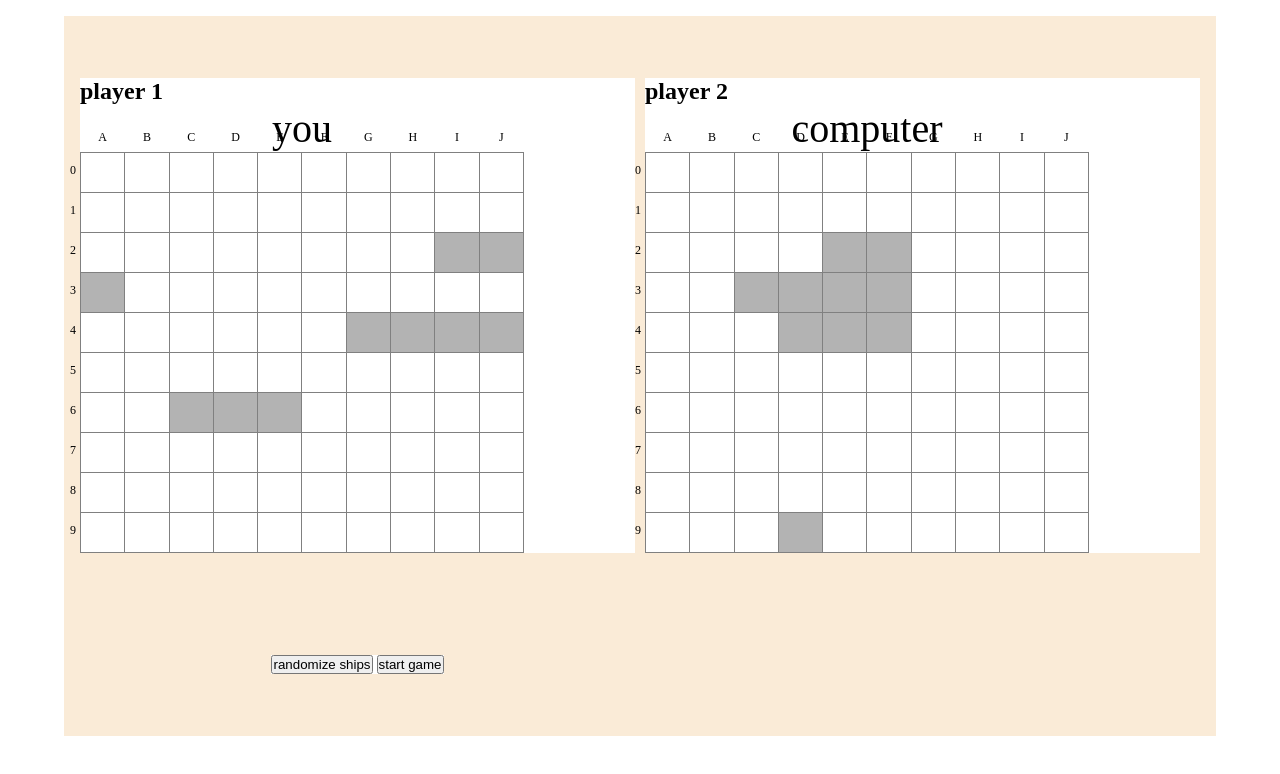
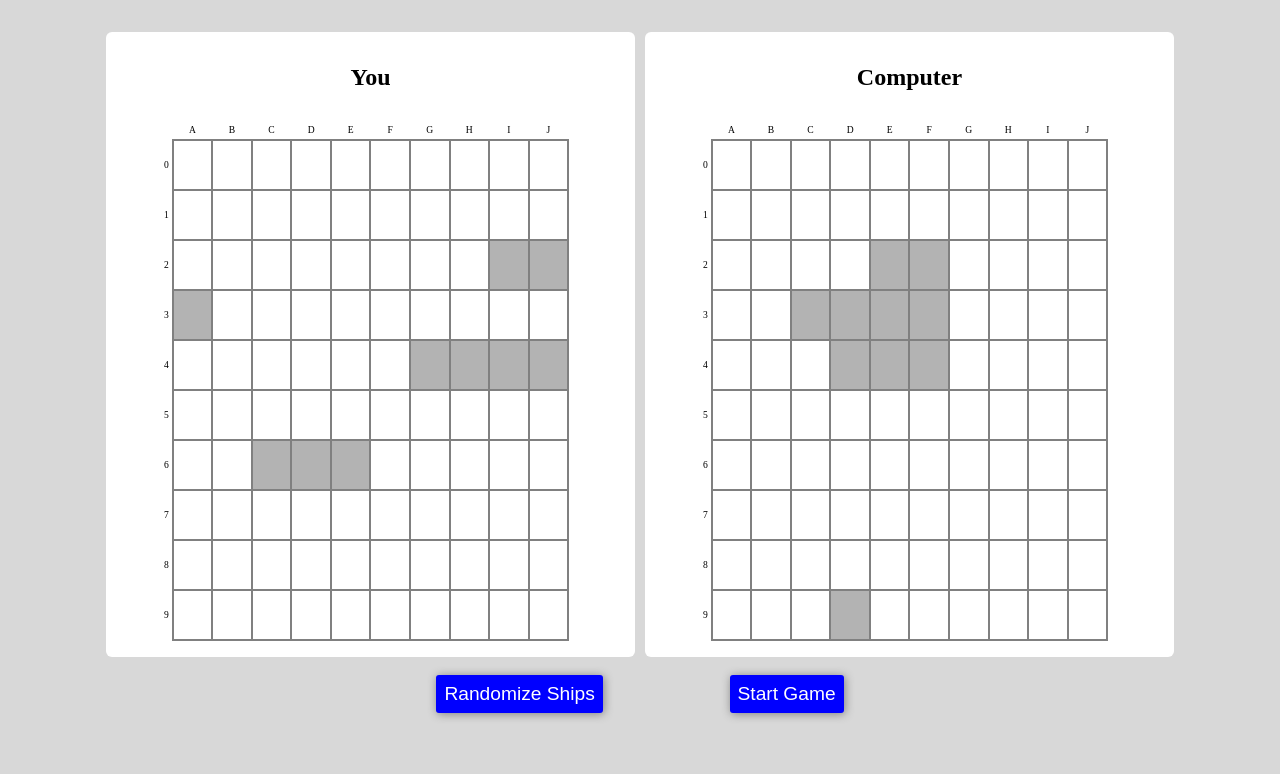
Before and after one commit to Salwa-mansour/BattleshipGame, a website built with webpack: page src/index.html in a window 1280 px wide. Built offline with nearby package versions, Linux system fonts and the light colour scheme; a web font is replaced by a local one.

Commit message:
winning css dailog done ,restart done

```diff
--- a/src/domController.js
+++ b/src/domController.js
@@ -7,21 +7,23 @@
 import player from './player'
 import Gameboard from './gameBoard';
 
-let you
-let computer
-let startGame = false
+let you;
+let computer ;
+let winner;
+let startGame ;
 let computerTurn = false;
-const yourBoard = document.querySelector('.player-1 tbody')
+const yourBoard = document.querySelector('.player-1 tbody');
 const computerBoard = document.querySelector('.player-2 tbody');
 const randomShipsBtn = document.querySelector('.random-btn');
-const startBtn = document.querySelector('.start-btn')
+const startBtn = document.querySelector('.start-btn');
 
 function generateBoard(domTable,coords){
    const html = coords.map((row)=>{
         return`
         <tr>
             ${row.rowItems.map(coord=>{
-                return `<td data-row="${coord.x}" data-col="${coord.y}" ></td>`;
+                return `<td data-row="${coord.x}" data-col="${coord.y}" >
+                        </td>`;
 
             }).join('')
              }
@@ -31,8 +33,12 @@ function generateBoard(domTable,coords){
    domTable.innerHTML = html;
 }
 function gameSetUp(){
+    startGame = true;
     you = new player('you');
     computer = new player('computer');
+
+    setRandomShips(you);
+    setRandomShips(computer);
 
     generateBoard(
      document.querySelector('.player-1 tbody'),
@@ -42,13 +48,8 @@ function gameSetUp(){
      document.querySelector('.player-2 tbody'),
      computer.gameBoard.grid
     );
-
-
-   setRandomShips(you);
-   setRandomShips(computer);
    renderBoardShips(you,document.querySelector('.player-1 tbody'))
    renderBoardShips(computer,document.querySelector('.player-2 tbody'))
-   console.table(computer.gameBoard.getFullCoords())
 
 }
 
@@ -64,7 +65,7 @@ function sendHit(domTarget,coord){
 
     displayHitOnBoard(targetPlayer,coord,domTarget);
     if(targetPlayer.gameBoard.gameOver()){
-        const winner = computerTurn ? computer : you ;
+         winner = computerTurn ? computer : you ;
         overGame(winner.name)
     }
     computerTurn = !computerTurn;
@@ -73,12 +74,10 @@ function displayHitOnBoard(targetPlayer,coord,domTarget){
         if(targetPlayer.gameBoard.grid[coord.x].rowItems[coord.y].gotHit &&
            targetPlayer.gameBoard.grid[coord.x].rowItems[coord.y].full ){
              //display hit
-             console.log(targetPlayer.gameBoard.grid[coord.x].rowItems[coord.y]);
-             domTarget.innerText ="x";
+           domTarget.innerText ="x";
            }else if(targetPlayer.gameBoard.grid[coord.x].rowItems[coord.y].gotHit &&
                     !targetPlayer.gameBoard.grid[coord.x].rowItems[coord.y].full){
              //display miss
-             console.log(targetPlayer.gameBoard.grid[coord.x].rowItems[coord.y]);
              domTarget.innerText="o";
            }
 }
@@ -86,7 +85,6 @@ function computerHit(){
     //target you board
     // set random attack that is not repeated
     const attackCoords = you.randomAttak();
-
     const attackedDomItem = yourBoard.querySelector(`td[data-row="${attackCoords.x}"][data-col="${attackCoords.y}"]`);
     if(!attackedDomItem.dataset.gotHit){
         sendHit(attackedDomItem,attackCoords);
@@ -95,19 +93,27 @@ function computerHit(){
     }
 }
 function overGame(winner){
-    confirm(`${winner} is the Winner !`)
+    // confirm(`${winner} is the Winner !`)
+    const dialog = document.querySelector(".show-winner");
+    const okbtn = dialog.querySelector('.ok-btn');
+    dialog.querySelector('p').innerHTML = `${winner} is the Winner !`;
+    startBtn.innerText = 'Resetart Game';
+    dialog.show() // Opens a non-modal dialog
+    okbtn.addEventListener('click',()=>{
+        dialog.close();
+
+    })
     startGame = false;
-    gameSetUp();
+
+  //  gameReset()
 }
 function setRandomShips(player){
     player.generateRandomShips();
 }
 function renderBoardShips(player,board){
-    player.gameBoard.ships.forEach(ship=>{
-       for(const coord of ship.coords) {
+    player.gameBoard.getFullCoords().forEach(coord=>{
             board.querySelector(` td[data-row="${coord.x}"][data-col="${coord.y}"]`).dataset.full = true;
-        }
-    })
+    });
 }
 function boardReset(board){
    const targets = board.querySelectorAll('td[data-full="true"]')
@@ -116,7 +122,7 @@ function boardReset(board){
    })
 }
 function gameReset(){
-
+    window.location.reload();
 }
 
 
@@ -143,6 +149,9 @@ randomShipsBtn.addEventListener('click',()=>{
 startBtn.addEventListener('click',()=>{
     if(startGame) return;
     startGame = true;
+    if(winner){
+        gameReset();
+    }
 })
 export {
     gameSetUp,
--- a/src/gameBoard.js
+++ b/src/gameBoard.js
@@ -58,8 +58,9 @@ class Gameboard {
     }
 
     fillingCoords(newCoords){
+
         newCoords.forEach((newCoord)=>{
-          (this.grid[newCoord.x].rowItems[newCoord.y])['full'] = true;
+          this.grid[newCoord.x].rowItems[newCoord.y].full = true;
         //   console.log(this.grid[newCoord.x].rowItems[newCoord.y])
         })
 
@@ -100,10 +101,8 @@ class Gameboard {
        return fullCoordsArr;
   }
   gameOver(ships = this.ships){
-
      //Gameboards should be able to report whether or not all of their ships have been sunk.
-     return ships.every((ship)=> ship.isSunk())
-
+     return ships.every((ship)=> ship.isSunk());
   }
 }
 // const g= new Gameboard();
--- a/src/index.html
+++ b/src/index.html
@@ -10,9 +10,8 @@
     <div class="page">
         <div class="game-container">
             <section class="player-eara player-1">
-                <h1 contenteditable="true" >player 1</h1>
+                <h1 contenteditable="true" >you</h1>
                 <table>
-                    <caption>you</caption>
 
                     <tbody>
 
@@ -20,9 +19,9 @@
                 </table>
             </section>
             <section class="player-eara player-2">
-                <h1 contenteditable="true" >player 2</h1>
+                <h1 contenteditable="true" >computer</h1>
                 <table>
-                    <caption>computer</caption>
+
                                <tbody>
 
                     </tbody>
@@ -32,6 +31,13 @@
                 <button class="random-btn" >randomize ships</button>
                 <button class="start-btn" >start game</button>
             </section>
+            <dialog class="show-winner">
+                <div>
+                    <p></p>
+                    <button class="ok-btn" >ok</button>
+                </div>
+
+              </dialog>
         </div>
     </div>
 </body>
--- a/src/style.css
+++ b/src/style.css
@@ -1,25 +1,32 @@
+@import url('https://fonts.googleapis.com/css2?family=Roboto:ital,wght@0,100;0,300;0,400;0,500;0,700;0,900;1,100;1,300;1,400;1,500;1,700;1,900&family=Rouge+Script&display=swap');
 *,*::after,*::before{
     padding: 0;
     margin: 0;
     box-sizing: border-box;
 }
+body{
+  background-color: #d8d8d8;
+}
 table{
     width: 80%;
     height: 400px;
-    table-layout: fixed;
-    font-size: 40px;
     text-align: center;
     table-layout: fixed;
     /* transform: rotateX(50deg); */
     border-collapse: collapse;
   }
  table tr{
-  height: 40px;
+  height:50px;
+  font-size:50px;
+  line-height: 0;
  }
    table td{
-      border: 1px solid gray;
+      border: 2px solid gray;
 
       position: relative;
+      font-family: "Rouge Script", cursive;
+      font-weight: 900;
+      font-style: normal;
   }
   td[data-full="true"]{
     background :rgba(128, 128, 128, 0.6);
@@ -37,8 +44,8 @@ table{
     bottom: 100%;
     right: 0;
     width: 100%;
-    height: 80%;
-    font-size: .3em;
+    height: 50%;
+
     padding: 3px;
     line-height: 2;
     text-align: center;
@@ -51,25 +58,31 @@ table{
     right: 100%;
     width: 100%;
     height: 100%;
-    font-size: .3em;
+
     padding: 5px;
-    line-height: 2;
+    line-height: 4;
     text-align: right;
 
   }
-
+  td::after,
+  td::before{
+    font-family: serif;
+    font-weight: initial;
+    font-size: .6rem;
+  }
   .game-container{
      width: 90vw;
+     max-width: 1100px;
      height: 90vh;
      margin: auto;
      margin-top: 1rem;
      padding: 1rem;
-     background-color: antiquewhite;
+
      display: grid;
      grid-template-columns:repeat(2,1fr);
      grid-template-rows: auto;
      grid-template-areas: 'player1 player2'
-                           'controls' ;
+                           'controls controls' ;
     justify-items: center;
     align-items: center;
     gap: 10px;
@@ -78,11 +91,83 @@ table{
     background-color: #fff;
   }
   .game-container .player-1{
-    grid-area: 'player1';
+    grid-area: player1;
   }
   .game-container .player-2{
-    grid-area: 'player2';
+    grid-area: player2;
+  }
+  .player-2 td{
+    cursor: pointer;
   }
   .game-container .controls{
-    grid-area: 'controls';
+    grid-area: controls;
+    width: 50%;
+    display: flex;
+    justify-content: space-around;
+    background-color: transparent;
   }
+
+ .small{
+  font-size: 10px;
+  line-height: 2;
+  pointer-events: none;
+
+ }
+ .player-eara{
+  display: flex;
+  flex-direction: column;
+  justify-content: center;
+  align-items: center;
+  padding: 1rem;
+  border-radius: 6px;
+ }
+ .player-eara h1,
+ caption{
+  padding: 1rem;
+  margin-bottom: 2rem;
+  text-transform: capitalize;
+ }
+
+ .game-container button{
+  padding: .5rem;
+  border: none;
+  outline: none;
+  background: blue;
+  color: white;
+  font-size: 1.2rem;
+  text-transform: capitalize;
+  border-radius: 3px;
+  box-shadow: 1px 1px 10px hsl(0, 0%, 50%);
+  margin: .5rem;
+  transform: scale(1);
+  transition:.2s ease;
+  cursor: pointer;
+ }
+ .game-container button:hover{
+  transform: scale(1.02);
+ }
+ /* .game-container .show-winner {
+  background-color: #d8d8d8;
+  z-index: 10;
+  border: none;
+  width: 300px;
+  height: 200px;
+  border-radius: 6px;
+  position: fixed;
+  top: 50%;
+  left: 50%;
+  transform: translate(-50%,-50%);
+}
+.show-winner div{
+  height: 100%;
+    display: flex;
+  flex-direction: column;
+  align-items: center;
+  justify-content: center;
+  gap: 1rem;
+} */
+dialog::backdrop{
+
+  background-color: #2b00ff40;
+  outline: 5px solid red;
+}
```
